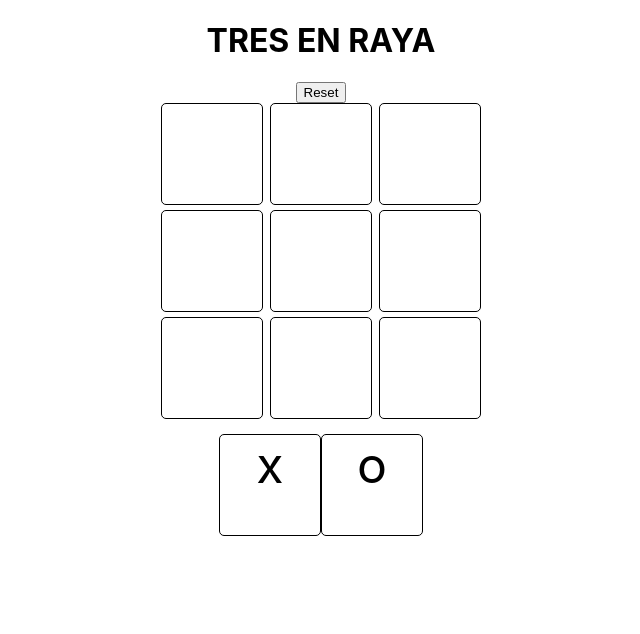
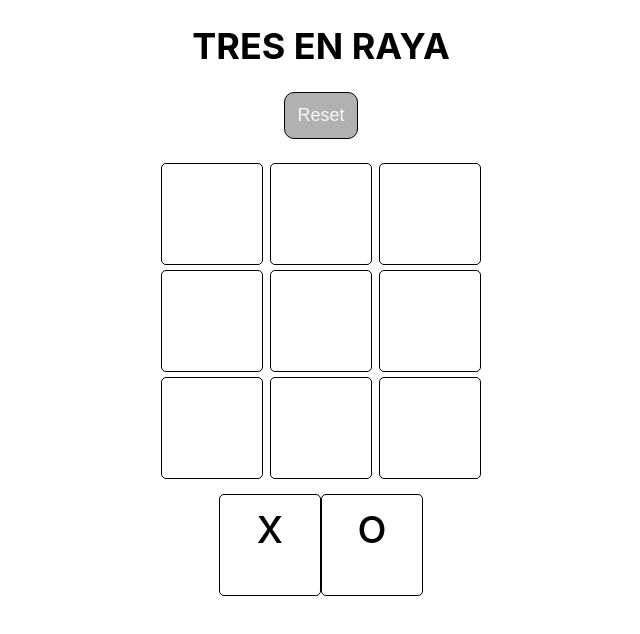
Before and after one commit to f3rnandoleon/tres_en_raya, a React (Create React App) app: page / in a window 1280 px wide. Shown: the top 634 px of the page, without its empty margins (319-959 px from the left). Built offline with nearby package versions, Linux system fonts and the light colour scheme.

Commit message:
mejoria de stilos-incompleto

```diff
--- a/src/App.css
+++ b/src/App.css
@@ -2,7 +2,7 @@
   display: flex;
   flex-direction:column;
   align-items: center;
-
+  font-size: large;
 }
 .juego{
   display: flex;
@@ -13,8 +13,8 @@
 }
 .square{
   display: flex;
-  min-width: 100px;
-  min-height: 100px;
+  width: 100px;
+  height: 100px;
   margin-bottom: 5px;
   border: 1px black solid;
   border-radius: 5px;
@@ -26,3 +26,32 @@
   display: flex;
   margin: 10px;
 }
+.winner{
+
+  position:absolute;
+  top: 25%;
+  width: 350px;
+  background-color: black;
+  color: white;
+
+}
+.texto{
+  display: flex;
+  flex-direction: column;
+  justify-content: center;
+  align-items: center;
+}
+button{
+  background-color: rgb(177, 177, 177);
+  margin-bottom: 24px;
+  color: aliceblue;
+  border: 1px solid black;
+  padding: 12px;
+  font-size: large;
+  border-radius: 10px;
+
+}
+button:hover{
+  background-color: blue;
+  cursor: pointer;
+}
--- a/src/App.js
+++ b/src/App.js
@@ -6,7 +6,7 @@ const TURNS = {
 }
 
 
- const Square=({children,isSelected,updateBoard,index})=>{
+const Square=({children,isSelected,updateBoard,index})=>{
   const className = `square ${isSelected ? 'is-selected' : ''}`
 
   const handleClick = () =>{
@@ -60,6 +60,7 @@ function App() {
     return newBoard.every((square)=>square !==null)
   }
   const updateBoard = (index) => {
+    console.log(board[index])
     if(board[index] || winner) return
 
       const newBoard=[...board]
```
Also changed, not shown: 1 other file (tests, documents, lock files or other folders).
